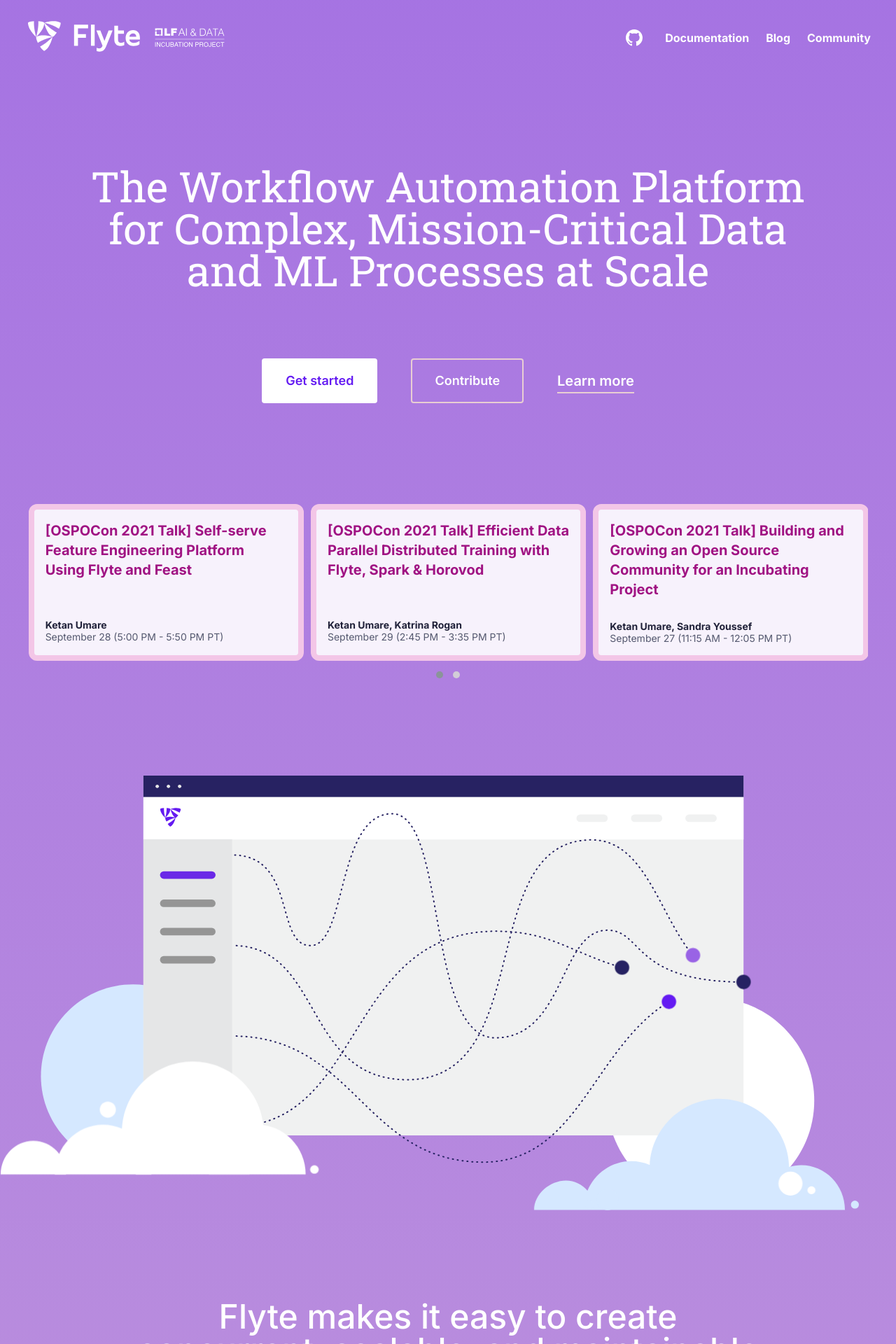
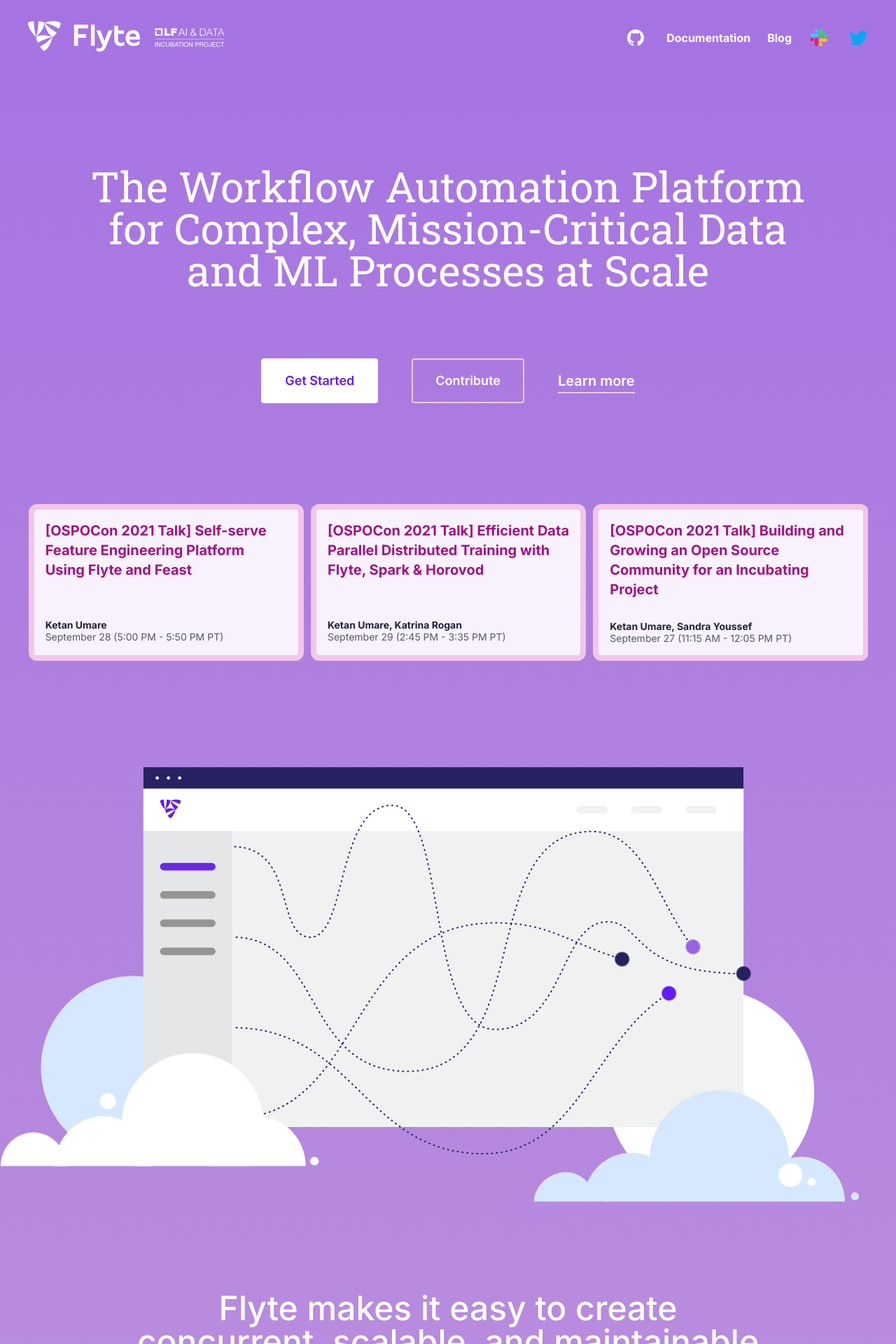
Before and after one commit to flyteorg/flyteorg.github.io, a Jekyll site: the page built from index.html, in a window 1280 px wide. Shown: the top 1920 px of the page at 70% size. Built offline with Jekyll 4.4.1, drawn with Linux system fonts in a browser that asks for light colours; comment, search, counter and statistics services are not loaded; a style sheet for code colours, icons or effects is not loaded; part of the change alters nothing that is shown.

Commit message:
navbar & slight SEO changes
Signed-off-by: Samhita Alla <aallasamhita@gmail.com>

```diff
--- a/_config.yml
+++ b/_config.yml
@@ -18,6 +18,7 @@ community: "https://flyte-org.slack.com"
 twitter: "https://twitter.com/flyteorg"
 stackoverflow: "https://stackoverflow.com/questions/tagged/flyte"
 slack: "https://docs.google.com/forms/d/e/1FAIpQLScWPJZncyL-bBCWbuQ9HWuMzA8-r2RJc__CSWJoAYUQADN-BQ/viewform"
+discussions: "https://github.com/flyteorg/flyte/discussions"
 
 exclude:
   - Gemfile
--- a/_includes/footer.html
+++ b/_includes/footer.html
@@ -20,8 +20,7 @@
             btn
             bg-white
             text-purple-darkest
-            hover:bg-pink
-            hover:text-purple-black
+            hover:bg-pink hover:text-purple-black
             rounded
           "
           >Get Started</a
@@ -77,6 +76,13 @@
               >Twitter</a
             >
           </li>
+          <li class="my-2">
+            <a
+              class="link-white hover:border-purple-lightest"
+              href="{{ site.discussions }}"
+              >GitHub Discussions</a
+            >
+          </li>
         </ul>
       </div>
     </div>
--- a/_includes/header.html
+++ b/_includes/header.html
@@ -36,13 +36,6 @@
     referrerpolicy="no-referrer"
   />
   <link
-    rel="stylesheet"
-    href="https://cdnjs.cloudflare.com/ajax/libs/OwlCarousel2/2.3.4/assets/owl.theme.default.min.css"
-    integrity="sha512-OTcub78R3msOCtY3Tc6FzeDJ8N9qvQn1Ph49ou13xgA9VsH9+LRxoFU6EqLhW4+PKRfU+/HReXmSZXHEkpYoOA=="
-    crossorigin="anonymous"
-    referrerpolicy="no-referrer"
-  />
-  <link
     href="https://unpkg.com/tailwindcss@^2/dist/tailwind.min.css"
     rel="stylesheet"
   />
--- a/_includes/navbar.html
+++ b/_includes/navbar.html
@@ -20,9 +20,7 @@
         justify-between
         lg:w-auto
         px-4
-        lg:static
-        lg:block
-        lg:justify-start
+        lg:static lg:block lg:justify-start
         py-5
       "
     >
@@ -288,6 +286,7 @@
           focus:outline-none
         "
         type="button"
+        aria-label="Right Navbar"
         onclick="toggleNavbar('example-collapse-navbar')"
       >
         <span class="block relative w-6 h-px rounded-sm bg-white"></span>
@@ -300,7 +299,7 @@
       id="example-collapse-navbar"
     >
       <ul class="flex flex-col lg:flex-row list-none lg:ml-auto">
-        <li class="nav-item">
+        <li class="nav-item" style="display: flex; user-select: none">
           <a
             class="
               px-3
@@ -323,12 +322,8 @@
               width="24"
               height="24"
               fill="currentColor"
-              style="
-                display: inline-block;
-                user-select: none;
-                vertical-align: text-bottom;
-              "
             >
+              <title>GitHub</title>
               <path
                 fill-rule="evenodd"
                 d="M8 0C3.58 0 0 3.58 0 8c0 3.54 2.29 6.53 5.47 7.59.4.07.55-.17.55-.38 0-.19-.01-.82-.01-1.49-2.01.37-2.53-.49-2.69-.94-.09-.23-.48-.94-.82-1.13-.28-.15-.68-.52-.01-.53.63-.01 1.08.58 1.23.82.72 1.21 1.87.87 2.33.66.07-.52.28-.87.51-1.07-1.78-.2-3.64-.89-3.64-3.95 0-.87.31-1.59.82-2.15-.08-.2-.36-1.02.08-2.12 0 0 .67-.21 2.2.82.64-.18 1.32-.27 2-.27.68 0 1.36.09 2 .27 1.53-1.04 2.2-.82 2.2-.82.44 1.1.16 1.92.08 2.12.51.56.82 1.27.82 2.15 0 3.07-1.87 3.75-3.65 3.95.29.25.54.73.54 1.48 0 1.07-.01 1.93-.01 2.2 0 .21.15.46.55.38A8.013 8.013 0 0016 8c0-4.42-3.58-8-8-8z"
@@ -394,7 +389,29 @@
             href="{{ site.slack }}"
             target="_blank"
           >
-            Community
+            <img src="{{ "/assets/images/slack.svg" | prepend:
+            site.baseurl}}" class="slack-icon" title="Slack"/>
+          </a>
+        </li>
+        <li class="nav-item">
+          <a
+            class="
+              px-3
+              py-2
+              flex
+              items-center
+              text-md
+              font-bold
+              leading-snug
+              text-white
+              hover:opacity-75
+              h-full
+            "
+            href="{{ site.twitter }}"
+            target="_blank"
+          >
+            <img src="{{ "/assets/images/twitter.svg" | prepend:
+            site.baseurl}}" class="twitter-icon" title="Twitter"/>
           </a>
         </li>
       </ul>
--- a/assets/css/style.css
+++ b/assets/css/style.css
@@ -14,6 +14,16 @@ main {
 h1 {
   font-size: 2em;
   margin: 0.67em 0;
+}
+
+.slack-icon {
+  width: 30px;
+  height: 30px;
+}
+
+.twitter-icon {
+  width: 35px;
+  height: 35px;
 }
 
 /* ******** */
@@ -45,7 +55,7 @@ h1 {
 /* ANIMATION */
 /* Add animation on hover. */
 .gradient-text-blog:hover {
- color: #78bd40;
+  color: #78bd40;
 }
 .gradient-text-talk:hover {
   color: #d753ec;
--- a/index.html
+++ b/index.html
@@ -60,7 +60,7 @@ title: Flyte
             hover:bg-pink hover:border-pink
             rounded
           "
-          >Get started</a
+          >Get Started</a
         >
         <a
           href="{{ site.contribute }}"
@@ -591,7 +591,7 @@ title: Flyte
       <div class="md:flex md:items-center relative">
         <div class="illustration md:w-5/12 py-10 sm:py-20 items-center">
           <img src="{{ "/assets/images/metrics.png" | prepend: site.baseurl}}"
-          class="ml-auto mr-auto" width="350" height="200"/>
+          class="ml-auto mr-auto" width="350" height="200" alt="Flyte Metrics"/>
         </div>
         <div class="md:w-2/12 lg:w-1/12 hidden md:block self-stretch"></div>
         <div
@@ -716,6 +716,7 @@ title: Flyte
                           overflow: hidden;
                         "
                         sandbox="allow-scripts allow-same-origin"
+                        title="Flyte code snippets"
                       >
                       </iframe>
                     </div>
@@ -1996,22 +1997,24 @@ title: Flyte
     </h3>
     <div class="grid py-4 gap-6 justify-center grid-cols-5">
       <div class="ml-auto mr-auto">
-        <img src="{{ "/assets/images/lyft.svg" | prepend: site.baseurl }}" />
+        <img src="{{ "/assets/images/lyft.svg" | prepend: site.baseurl }}"
+        title="Lyft" alt="Lyft" />
       </div>
       <div class="ml-auto mr-auto">
         <img src="{{ "/assets/images/freenome.svg" | prepend: site.baseurl }}"
-        />
+        title="Freenome" alt="Freenome" />
       </div>
       <div class="ml-auto mr-auto">
-        <img src="{{ "/assets/images/usu.svg" | prepend: site.baseurl }}" />
+        <img src="{{ "/assets/images/usu.svg" | prepend: site.baseurl }}"
+        title="USU" alt="USU" />
       </div>
       <div class="ml-auto mr-auto">
         <img src="{{ "/assets/images/striveworks.png" | prepend: site.baseurl
-        }}" width="200" height="200" />
+        }}" width="200" height="200" title="Striveworks" alt="Striveworks" />
       </div>
       <div class="ml-2 sm:ml-7 mr-auto">
         <img src="{{ "/assets/images/l5.png" | prepend: site.baseurl }}"
-        class="w-6 sm:w-14 md:w-16 lg:w-24" />
+        class="w-6 sm:w-14 md:w-16 lg:w-24" title="Level 5" alt="Level 5" />
       </div>
     </div>
     <h3
@@ -2061,28 +2064,28 @@ title: Flyte
   >
     <div class="md:col-start-3 lg:col-start-3 col-start-2 ml-auto mr-auto">
       <img class="h-16" src="{{ "/assets/images/integrations/spark.svg" |
-      prepend: site.baseurl }}" />
+      prepend: site.baseurl }}" title="Apache Spark" alt="Apache Spark" />
     </div>
     <div class="md:col-start-4 lg:col-start-4 col-start-3 ml-auto mr-auto">
       <img class="h-16" src="{{ "/assets/images/integrations/hive.png" |
-      prepend: site.baseurl }}" />
+      prepend: site.baseurl }}" title="Hive" alt="Hive" />
     </div>
     <div class="md:col-start-5 lg:col-start-5 col-start-2 ml-auto mr-auto">
       <img class="h-16" src="{{ "/assets/images/integrations/kubeflow.svg" |
-      prepend: site.baseurl }}" />
+      prepend: site.baseurl }}" title="Kubeflow" alt="Kubeflow" />
     </div>
     <div class="md:col-start-6 lg:col-start-6 col-start-3 ml-auto mr-auto">
       <img class="h-16" src="{{
       "/assets/images/integrations/greatexpectations.svg" | prepend:
-      site.baseurl }}" />
+      site.baseurl }}" title="Great Expectations" alt="Great Expectations" />
     </div>
     <div class="md:col-start-3 lg:col-start-7 col-start-2 ml-auto mr-auto">
       <img class="h-16" src="{{ "/assets/images/integrations/dolthub.svg" |
-      prepend: site.baseurl }}" />
+      prepend: site.baseurl }}" title="Dolt" alt="Dolt" />
     </div>
     <div class="md:col-start-4 lg:col-start-8 col-start-3 ml-auto mr-auto">
       <img class="h-16" src="{{ "/assets/images/integrations/pandera.png" |
-      prepend: site.baseurl }}" />
+      prepend: site.baseurl }}" title="Pandera" alt="Pandera" />
     </div>
     <div
       class="
@@ -2095,7 +2098,7 @@ title: Flyte
       style="align-content: center; display: inherit"
     >
       <img src="{{ "/assets/images/integrations/papermill.png" | prepend:
-      site.baseurl }}" />
+      site.baseurl }}" title="Papermill" alt="Papermill" />
     </div>
     <div
       class="
@@ -2107,35 +2110,35 @@ title: Flyte
       "
     >
       <img class="h-16" src="{{ "/assets/images/integrations/pandas.svg" |
-      prepend: site.baseurl }}" />
+      prepend: site.baseurl }}" title="Pandas" alt="Pandas" />
     </div>
     <div class="md:col-start-3 lg:col-start-3 col-start-2 ml-auto mr-auto">
       <img class="h-16" src="{{ "/assets/images/integrations/parquet.svg" |
-      prepend: site.baseurl }}" />
+      prepend: site.baseurl }}" title="Parquet" alt="Parquet" />
     </div>
     <div class="md:col-start-4 lg:col-start-4 col-start-3 ml-auto mr-auto">
       <img class="h-16" src="{{ "/assets/images/integrations/gcp.svg" | prepend:
-      site.baseurl }}" />
+      site.baseurl }}" title="Google Cloud Platform" alt="Google Cloud Platform" />
     </div>
     <div class="md:col-start-5 lg:col-start-5 col-start-2 ml-auto mr-auto">
       <img class="h-16" src="{{ "/assets/images/integrations/athena.svg" |
-      prepend: site.baseurl }}" />
+      prepend: site.baseurl }}" title="AWS Athena" alt="AWS Athena" />
     </div>
     <div class="md:col-start-6 lg:col-start-6 col-start-3 ml-auto mr-auto">
       <img class="h-16" src="{{ "/assets/images/integrations/sagemaker.svg" |
-      prepend: site.baseurl }}" />
+      prepend: site.baseurl }}" title="AWS Sagemaker" alt="AWS Sagemaker" />
     </div>
     <div class="md:col-start-3 lg:col-start-7 col-start-2 ml-auto mr-auto">
       <img class="h-16" src="{{ "/assets/images/integrations/kubernetes.svg" |
-      prepend: site.baseurl }}" />
+      prepend: site.baseurl }}" title="Kubernetes" alt="Kubernetes" />
     </div>
     <div class="md:col-start-4 lg:col-start-8 col-start-3 ml-auto mr-auto">
       <img class="h-16" src="{{ "/assets/images/integrations/bigquery.svg" |
-      prepend: site.baseurl }}" />
+      prepend: site.baseurl }}" title="BigQuery" alt="BigQuery" />
     </div>
     <div class="md:col-start-5 lg:col-start-9 col-start-2 ml-auto mr-auto">
       <img class="h-16" src="{{ "/assets/images/integrations/prestodb.svg" |
-      prepend: site.baseurl }}" />
+      prepend: site.baseurl }}" title="Presto" alt="Presto" />
     </div>
     <div
       class="
@@ -2148,14 +2151,14 @@ title: Flyte
       style="align-content: center; display: inherit"
     >
       <img src="{{ "/assets/images/integrations/arrow.png" | prepend:
-      site.baseurl }}" />
+      site.baseurl }}" title="Apache Arrow" alt="Apache Arrow" />
     </div>
     <div
       class="md:col-start-3 lg:col-start-5 col-start-2 ml-auto mr-auto"
       style="align-content: center; display: inherit"
     >
       <img src="{{ "/assets/images/integrations/sqlalchemy.png" | prepend:
-      site.baseurl }}" />
+      site.baseurl }}" title="SQlAlchemy" alt="SQlAlchemy" />
     </div>
     <div
       class="
@@ -2167,7 +2170,7 @@ title: Flyte
       "
     >
       <img class="h-16" src="{{ "/assets/images/integrations/tensorflow.svg" |
-      prepend: site.baseurl }}" />
+      prepend: site.baseurl }}" title="TensorFlow" alt="TensorFlow" />
     </div>
     <div
       class="
@@ -2179,7 +2182,7 @@ title: Flyte
       "
     >
       <img class="h-16" src="{{ "/assets/images/integrations/pytorch.svg" |
-      prepend: site.baseurl }}" />
+      prepend: site.baseurl }}" title="PyTorch" alt="PyTorch" />
     </div>
   </div>
 </section>
```
Also changed, not shown: assets/images/slack.svg (added), assets/images/twitter.svg (added).
